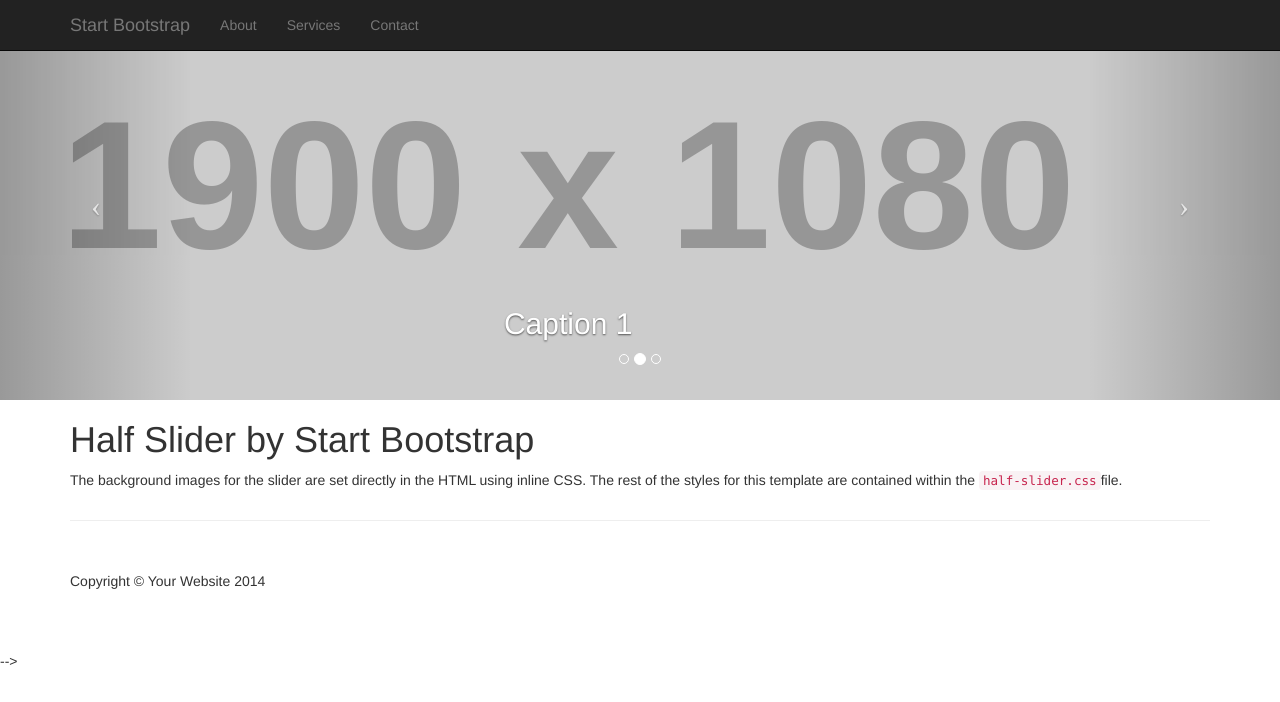
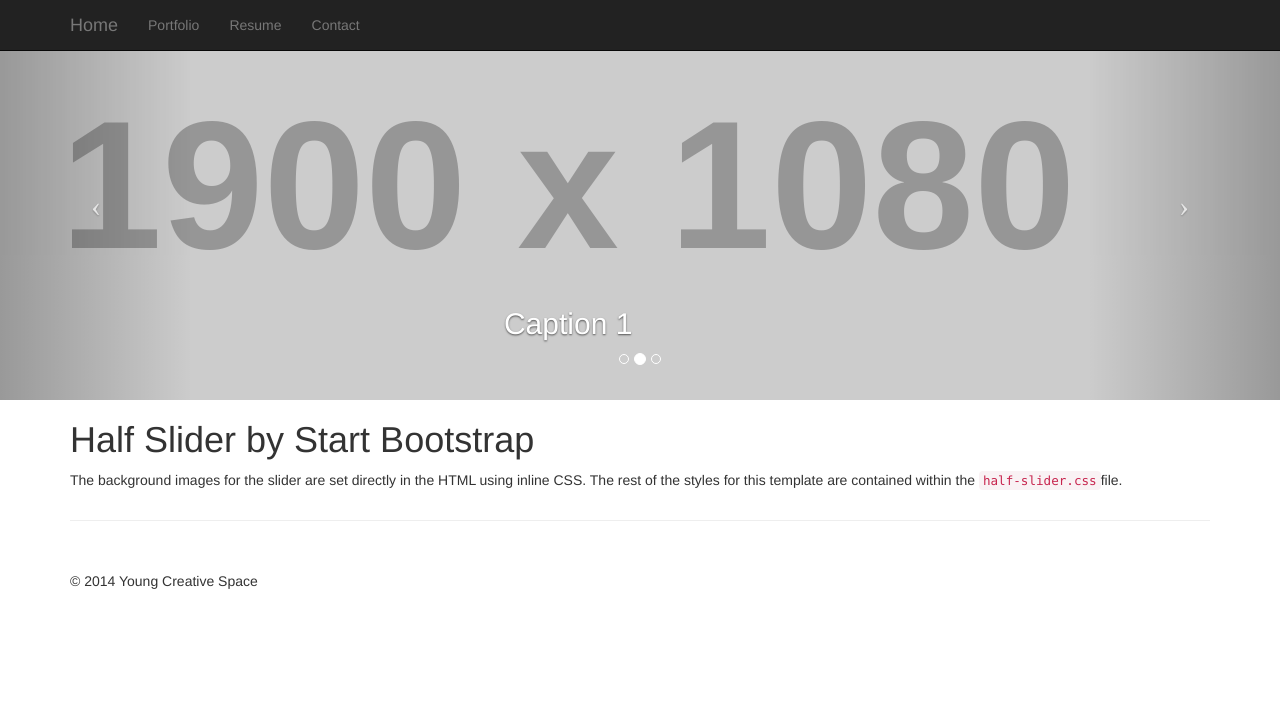
Before and after one commit to StephenJayYoung/Portfolio, a plain HTML site: page portfolio.html in a window 1280 px wide. Drawn offline with Linux system fonts and the light colour scheme; placeholder pictures from the web are drawn by us.

Commit message:
modified the portfolio, resume, contact

```diff
--- a/portfolio.html
+++ b/portfolio.html
@@ -39,16 +39,16 @@
                     <span class="icon-bar"></span>
                     <span class="icon-bar"></span>
                 </button>
-                <a class="navbar-brand" href="#">Start Bootstrap</a>
+                <a class="navbar-brand" href="#">Home</a>
             </div>
             <!-- Collect the nav links, forms, and other content for toggling -->
             <div class="collapse navbar-collapse" id="bs-example-navbar-collapse-1">
                 <ul class="nav navbar-nav">
                     <li>
-                        <a href="#">About</a>
+                        <a href="#">Portfolio</a>
                     </li>
                     <li>
-                        <a href="#">Services</a>
+                        <a href="#">Resume</a>
                     </li>
                     <li>
                         <a href="#">Contact</a>
@@ -120,7 +120,7 @@
         <footer>
             <div class="row">
                 <div class="col-lg-12">
-                    <p>Copyright &copy; Your Website 2014</p>
+                    <p>&copy; 2014 Young Creative Space</p>
                 </div>
             </div>
             <!-- /.row -->
@@ -145,4 +145,3 @@
 </body>
 
 </html>
- -->
```
Also changed, not shown: contact.html (+2 -3 lines), resume.html (+3 -3 lines).
